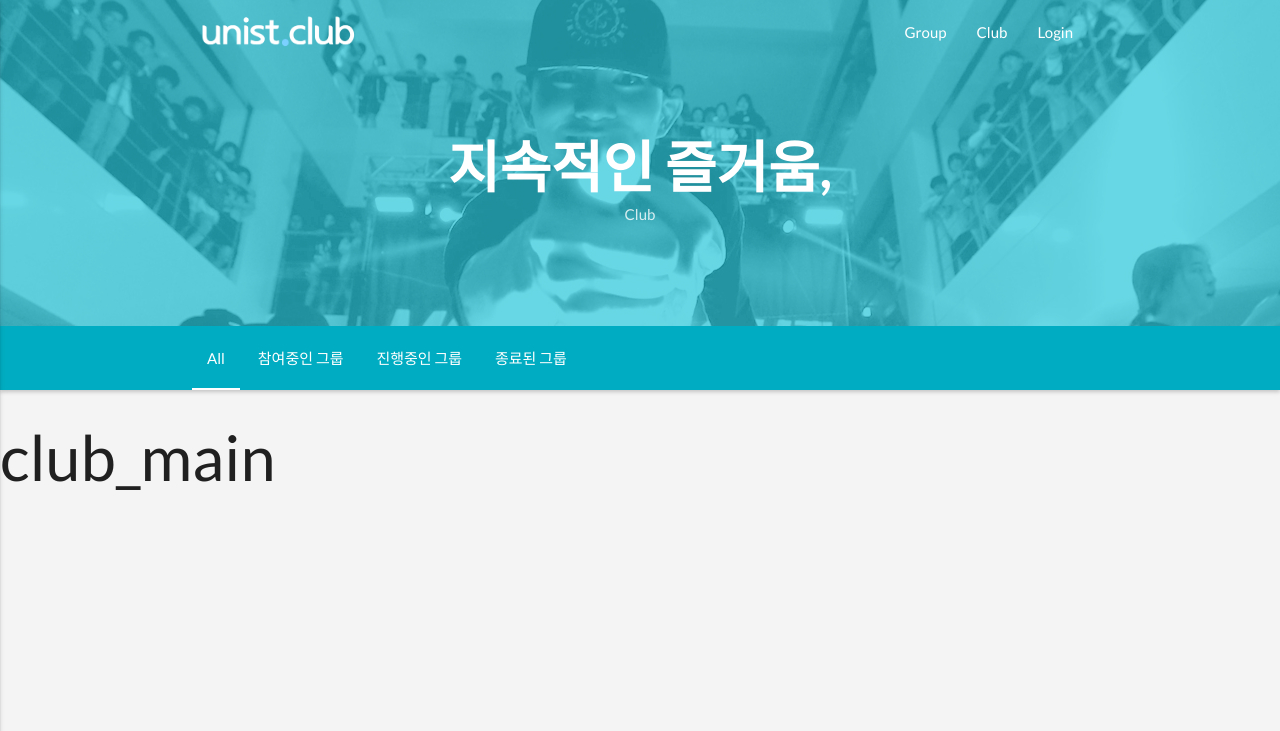
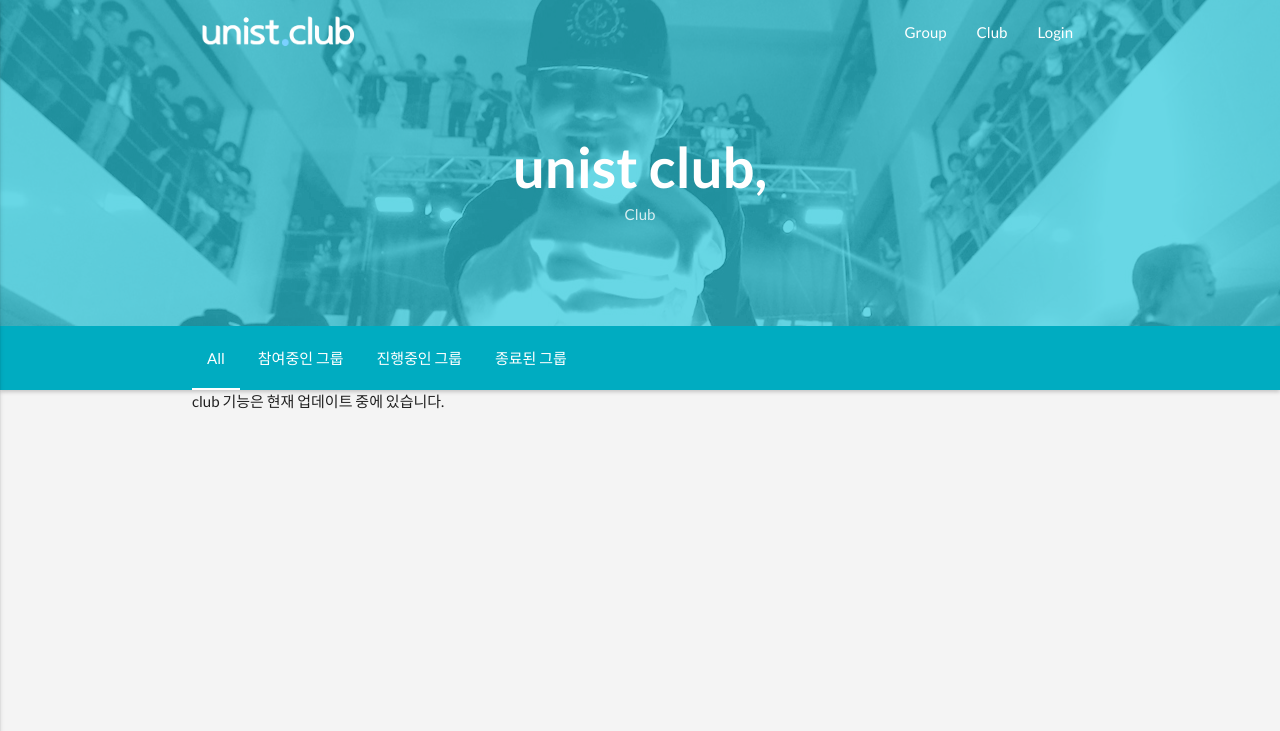
Before and after one commit to HyeonseoNam/unistclub, a Django app: page /clubs/ in a window 1280 px wide. Shown: the top 731 px of the page. Run offline with Django 3.2, Linux system fonts and the light colour scheme; some libraries are stand-ins or nearby versions.

Commit message:
edit some pages

```diff
--- a/templates/club/club_base.html
+++ b/templates/club/club_base.html
@@ -16,7 +16,7 @@
 {% block sub_nav %}
 {# ---- Todo: nav 문구 설정 ---- #}
             <div class="nav-header center">
-          <h1>지속적인 즐거움,</h1>
+          <h1>unist club,</h1>
           <div class="tagline">Club</div>
         </div>
       </div>
--- a/templates/club/club_main.html
+++ b/templates/club/club_main.html
@@ -18,7 +18,13 @@
 {#        </a>#}
 {#    {% endfor %}#}
 {#    <a href="{% url 'club_create' %}">동아리 등록하기</a>#}
-<h1>club_main</h1>
+
+  <div class="container-fluid form">
+    <div class="container">
+      <p>club 기능은 현재 업데이트 중에 있습니다.</p>
+    </div>
+  </div>
+
 {% endblock %}
 
 {% block js %}
--- a/templates/registration/login.html
+++ b/templates/registration/login.html
@@ -3,7 +3,7 @@
 
 {% block registration_title %}
             <h1>문화의 시작, </h1>
-            <div class="tagline">로그인</div>
+            <div class="tagline">로그인 - 사이트 개발중에 있습니다</div>
             </div>
 {% endblock %}
 
@@ -29,7 +29,7 @@
 
             <div class="center-align">
                 <button type="submit" name="login" class="btn blue accent-2 waves-effect waves-light " value="login">로그인하기</button>
-                <p>유저가 아니신가요?<a href="{% url 'account:signup' %}">&nbsp;&nbsp;회권가입 하기</a></p>
+                <p>유저가 아니신가요?<a href="{% url 'account:signup' %}">&nbsp;&nbsp;회원가입 하기</a></p>
             </div>
           </form>
 
--- a/templates/registration/signup.html
+++ b/templates/registration/signup.html
@@ -3,7 +3,7 @@
 
 {% block registration_title %}
             <h1>새로운 시작,</h1>
-            <div class="tagline">회원가입</div>
+            <div class="tagline">회원가입 - 사이트 개발중에 있습니다.</div>
             </div>
 {% endblock %}
 
```
